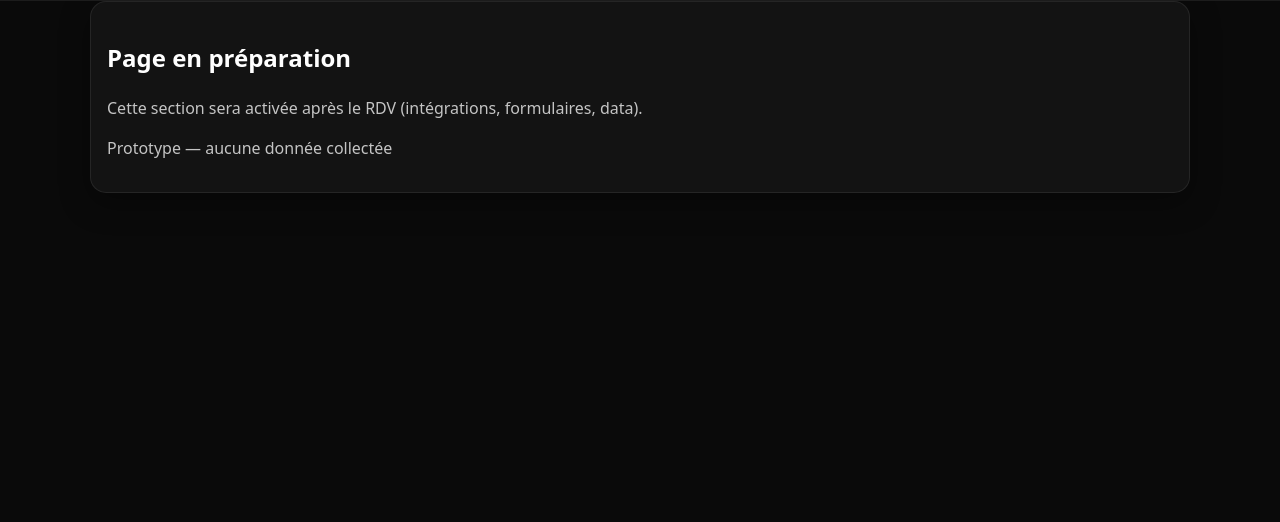
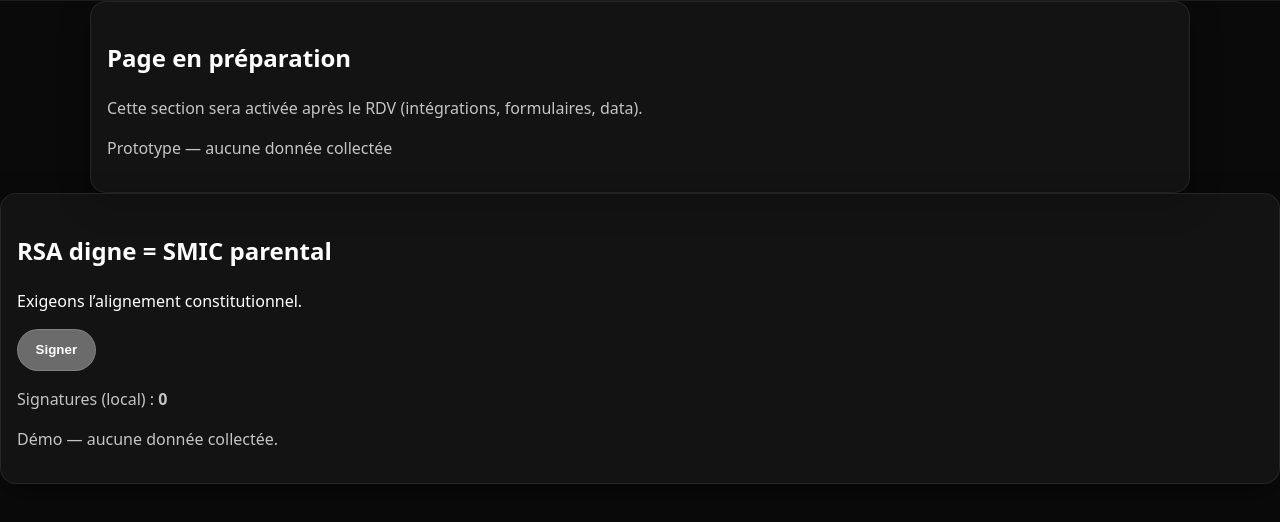
Before and after one commit to joaiio/csc-mvp, a plain HTML site: page petitions.html in a window 1280 px wide. Shown: the part 64-586 px from the top of the page. Drawn offline with Linux system fonts and the light colour scheme.

Commit message:
feat(pétition): compteur local + anti double signature

```diff
--- /dev/null
+++ b/js/petition.js
@@ -0,0 +1,32 @@
+// js/petition.js — compteur local + anti double signature (navigateur)
+(function(){
+  const SLUG = 'rsa-digne';
+  const COUNT_KEY = `csc:petition:${SLUG}:count`;
+  const SIGNED_KEY = `csc:petition:${SLUG}:signed`;
+
+  function getCount(){ return parseInt(localStorage.getItem(COUNT_KEY)||'0',10); }
+  function setCount(n){ localStorage.setItem(COUNT_KEY, String(n)); }
+  function isSigned(){ return localStorage.getItem(SIGNED_KEY)==='1'; }
+  function setSigned(){ localStorage.setItem(SIGNED_KEY,'1'); }
+
+  function render(){
+    const el = document.querySelector('[data-petition-count]');
+    if (el) el.textContent = getCount();
+    const btn = document.querySelector('[data-petition-sign]');
+    if (btn) btn.disabled = isSigned();
+  }
+
+  function sign(){
+    if (isSigned()) return;
+    setCount(getCount()+1);
+    setSigned();
+    render();
+    alert('Merci pour ton soutien (enregistré localement) ✔️');
+  }
+
+  window.addEventListener('DOMContentLoaded', ()=>{
+    const btn = document.querySelector('[data-petition-sign]');
+    if(btn) btn.addEventListener('click', sign);
+    render();
+  });
+})();
--- a/petitions.html
+++ b/petitions.html
@@ -12,4 +12,12 @@
 <p class="meta">Cette section sera activée après le RDV (intégrations, formulaires, data).</p>
 <p class="meta">Prototype — aucune donnée collectée</p>
 </main>
+<section class="card">
+  <h2>RSA digne = SMIC parental</h2>
+  <p>Exigeons l’alignement constitutionnel.</p>
+  <button class="button" data-petition-sign>Signer</button>
+  <p class="meta">Signatures (local) : <strong data-petition-count>0</strong></p>
+  <p class="meta">Démo — aucune donnée collectée.</p>
+</section>
+<script defer src="./js/petition.js"></script>
 </body></html>
```
